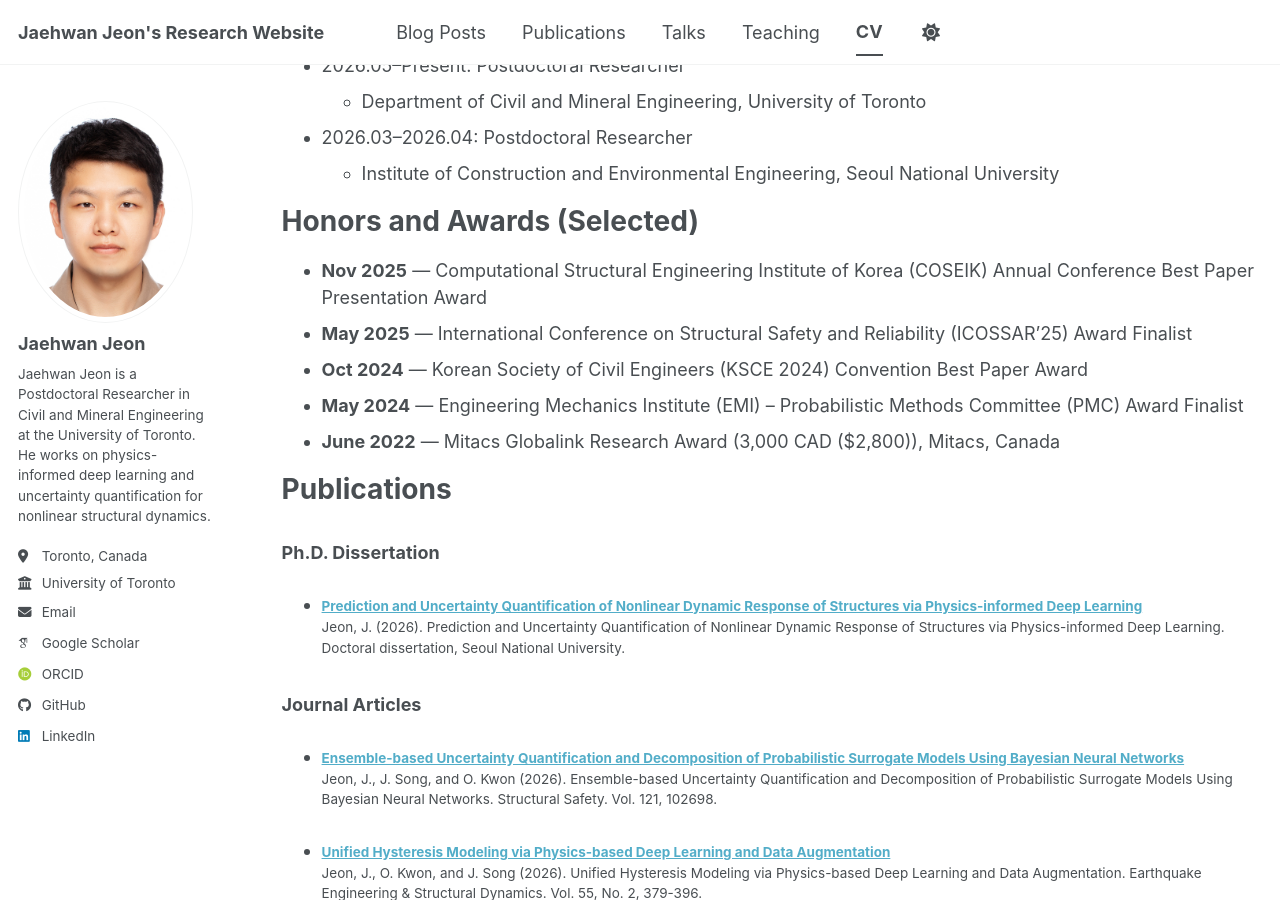
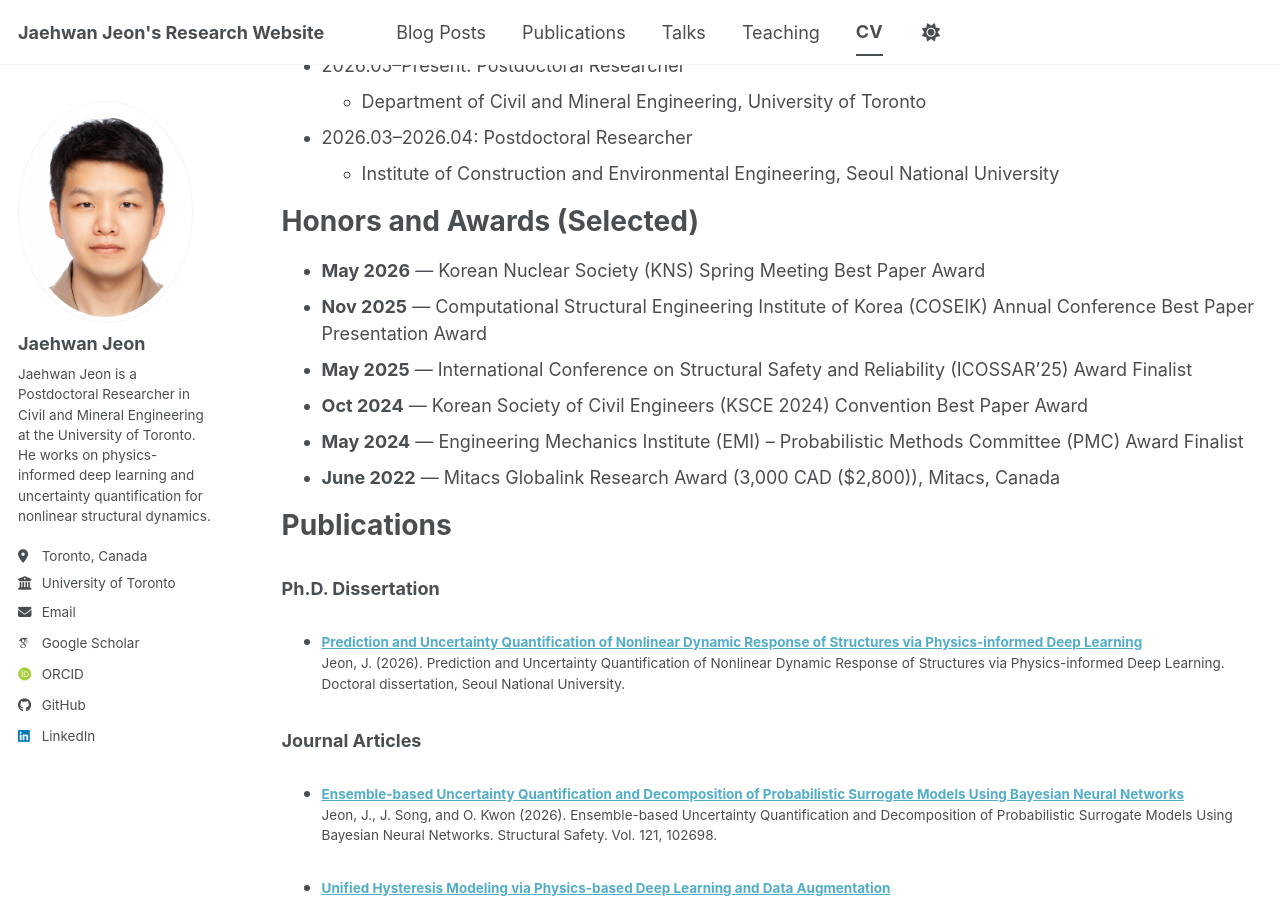
Before and after one commit to JaehwanJeon/JaehwanJeon.github.io, a Jekyll site: the page built from _pages/cv.md, in a window 1280 px wide and 900 px high, scrolled down 312 px. Built offline with Jekyll 4.4.1, drawn with Linux system fonts in a browser that asks for light colours; some web fonts are replaced; a script bundle is joined from its source files by our own code; library files that are not in the unit come from our copies.

Commit message:
CV: add KNS 2026 Spring Meeting Best Paper Award to honors
Co-Authored-By: Claude Fable 5 <noreply@anthropic.com>

```diff
--- a/_pages/cv.md
+++ b/_pages/cv.md
@@ -25,6 +25,7 @@ Work experience
 
 Honors and Awards (Selected)
 ======
+* **May 2026** — Korean Nuclear Society (KNS) Spring Meeting Best Paper Award
 * **Nov 2025** — Computational Structural Engineering Institute of Korea (COSEIK) Annual Conference Best Paper Presentation Award
 * **May 2025** — International Conference on Structural Safety and Reliability (ICOSSAR'25) Award Finalist
 * **Oct 2024** — Korean Society of Civil Engineers (KSCE 2024) Convention Best Paper Award
```
